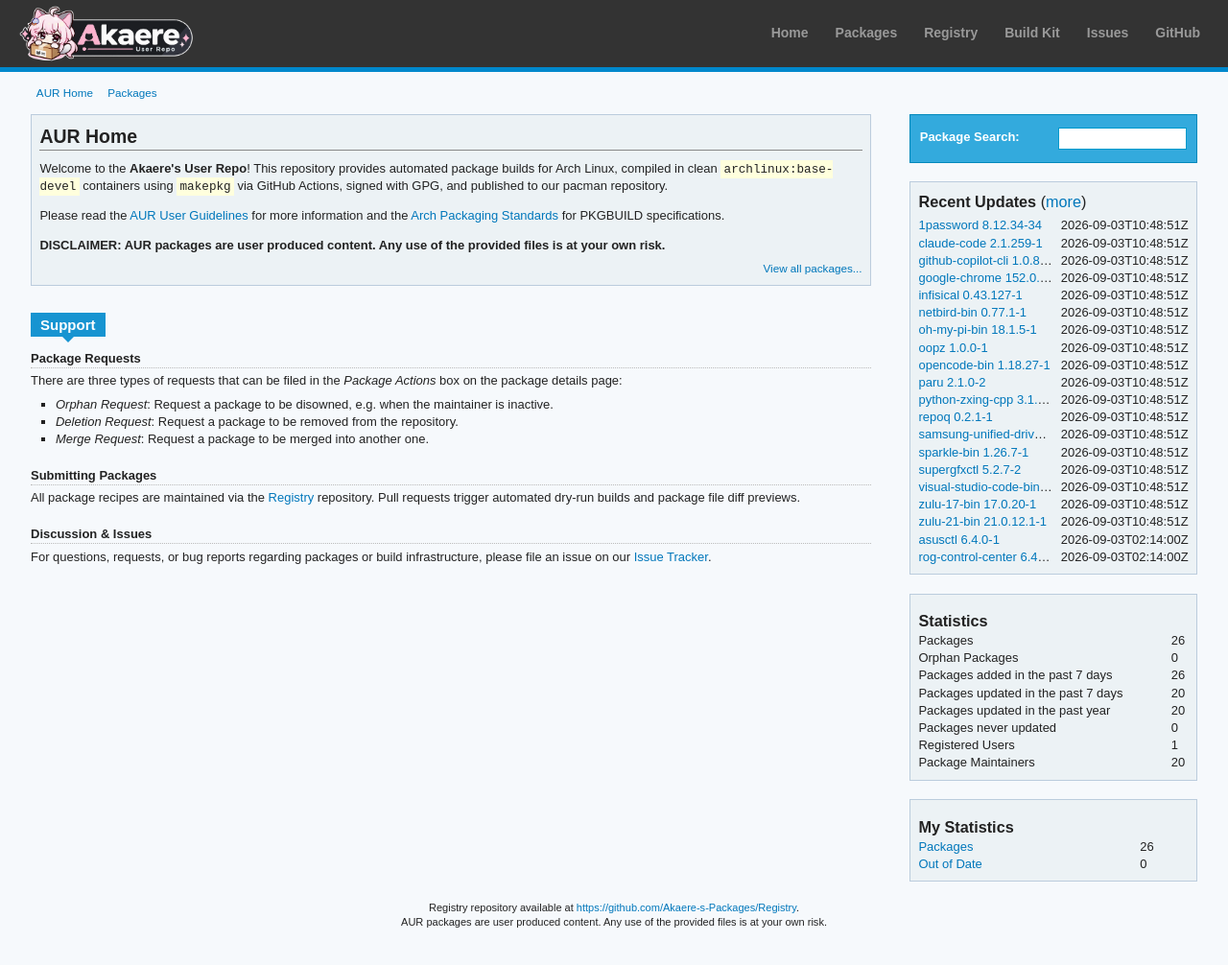
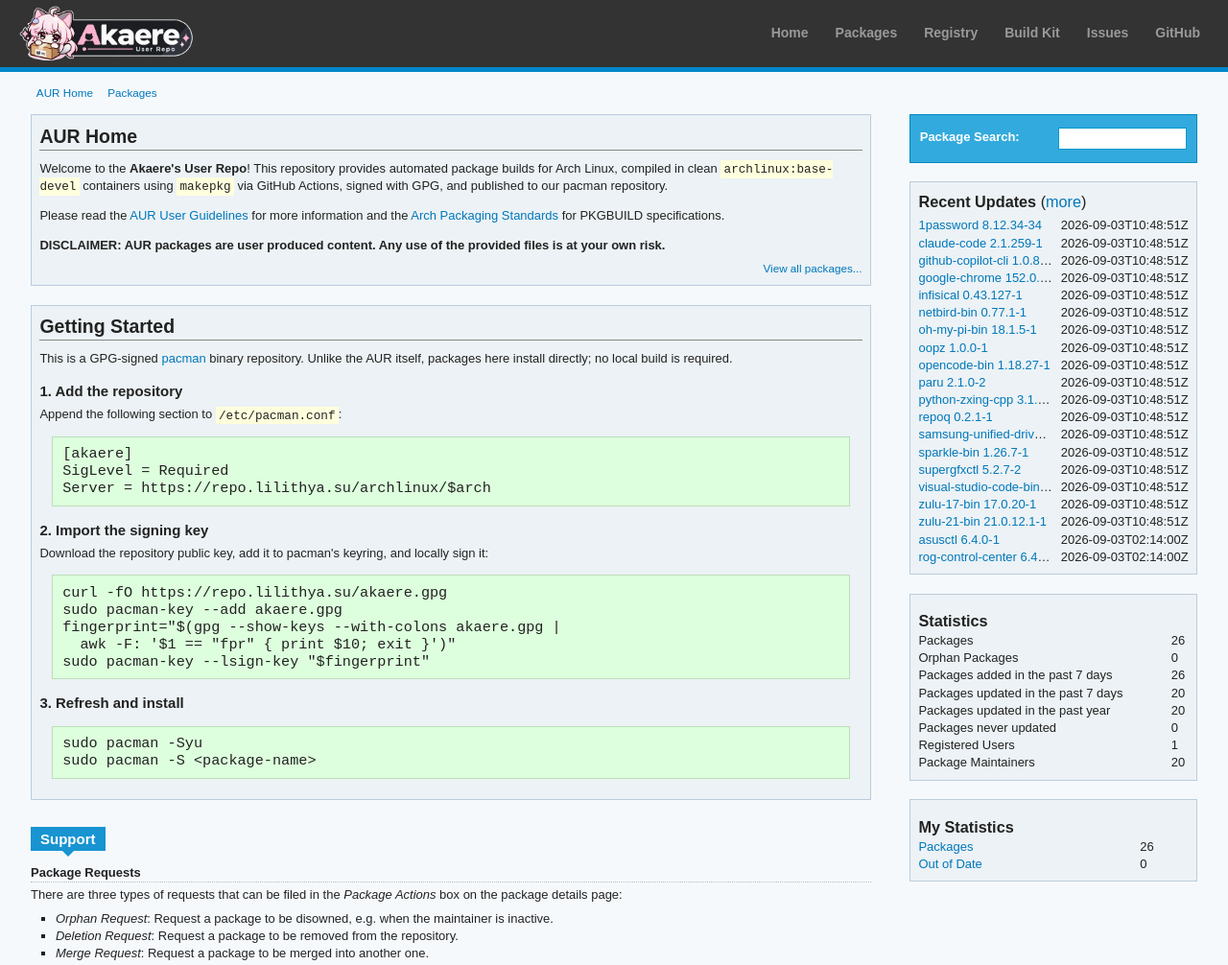
Before and after one commit to Akaere-s-Packages/WebSite-Kit, an Eleventy site: page src/index.njk in a window 1280 px wide. Shown: the top 1006 px of the page at 96% size. Before the commit the page ends 983 px from the top, so only its background shows below. Built offline with nearby package versions, Linux system fonts and the light colour scheme; Eleventy itself is replaced by a stand-in of ours; files that its build step writes are made by us from their sources.

Commit message:
feat: add Getting Started section with setup instructions

```diff
--- a/src/index.njk
+++ b/src/index.njk
@@ -21,6 +21,31 @@ permalink: "index.html"
             <p class="readmore">
                 <a href="/packages/">View all packages...</a>
             </p>
+        </div>
+
+        <div id="getting-started" class="box">
+            <h2>Getting Started</h2>
+            <p>
+                This is a GPG-signed <a href="https://wiki.archlinux.org/title/Pacman" target="_blank" rel="noopener">pacman</a> binary repository. Unlike the AUR itself, packages here install directly; no local build is required.
+            </p>
+
+            <h4>1. Add the repository</h4>
+            <p>Append the following section to <code>/etc/pacman.conf</code>:</p>
+            <pre><code>[akaere]
+SigLevel = Required
+Server = https://repo.lilithya.su/archlinux/$arch</code></pre>
+
+            <h4>2. Import the signing key</h4>
+            <p>Download the repository public key, add it to pacman's keyring, and locally sign it:</p>
+            <pre><code>curl -fO https://repo.lilithya.su/akaere.gpg
+sudo pacman-key --add akaere.gpg
+fingerprint="$(gpg --show-keys --with-colons akaere.gpg |
+  awk -F: '$1 == "fpr" { print $10; exit }')"
+sudo pacman-key --lsign-key "$fingerprint"</code></pre>
+
+            <h4>3. Refresh and install</h4>
+            <pre><code>sudo pacman -Syu
+sudo pacman -S &lt;package-name&gt;</code></pre>
         </div>
 
         <div id="news">
```
